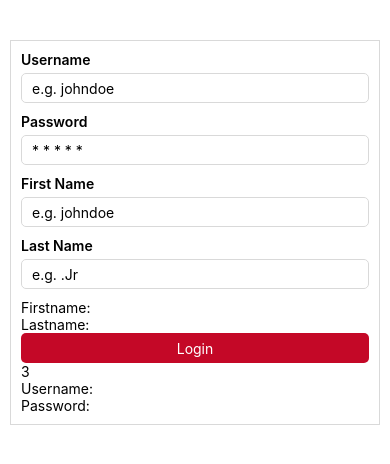
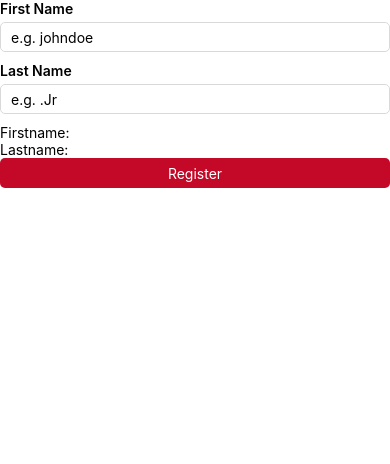
Before and after one commit to albertusatria/reactnative-formregisminimal, a React Native app: screen / in a window 390 px wide. Shown: the top 464 px of the page. Built offline with nearby package versions, Linux system fonts and the light colour scheme.

Commit message:
create button component & use destructure format

```diff
--- a/src/App.js
+++ b/src/App.js
@@ -18,55 +18,16 @@ import {
 } from 'react-native';
 import stylesLogin from '../src/asset/style';
 import FirstLast from './component/FirstLast';
+import ButtonCustom from './component/ButtonCustom';
 
 const App = () => {
-  const [total, setTotal] = useState(0);
-  const [username, setUsername] = useState('');
-  const [password, setPassword] = useState('');
-
-  // kalo ada perubahan state ditangkep sama useEffect()
-  // ga bisa dipake di class Component
-  useEffect(() => {
-    setTotal(3);
-  }, []);
   return (
     <View>
       <SafeAreaView>
         <View>
           <ScrollView>
-            <View style={stylesLogin.wrapper}>
-              <View style={stylesLogin.fieldControl}>
-                <Text style={stylesLogin.label}>Username</Text>
-                <TextInput
-                  style={stylesLogin.input}
-                  placeholder="e.g. johndoe"
-                  onChangeText={(text) => setUsername(text)}
-                />
-              </View>
-              <View style={stylesLogin.fieldControl}>
-                <Text style={stylesLogin.label}>Password</Text>
-                <TextInput
-                  style={stylesLogin.input}
-                  placeholder="* * * * *"
-                  autoCompleteType="off"
-                  secureTextEntry
-                  onChangeText={(text) => setPassword(text)}
-                />
-              </View>
-              <FirstLast />
-              <View>
-                <TouchableOpacity style={stylesLogin.btnSubmit}>
-                  <Text
-                    style={stylesLogin.btnText}
-                    onPress={() => Alert.alert('Login!')}>
-                    Login
-                  </Text>
-                </TouchableOpacity>
-              </View>
-              <Text>{total}</Text>
-              <Text>Username: {username}</Text>
-              <Text>Password: {password}</Text>
-            </View>
+            <FirstLast />
+            <ButtonCustom type="Register" />
           </ScrollView>
         </View>
       </SafeAreaView>
--- /dev/null
+++ b/src/component/ButtonCustom/index.js
@@ -0,0 +1,24 @@
+/**
+ * Sample React Native App
+ * https://github.com/facebook/react-native
+ *
+ * @format
+ * @flow strict-local
+ */
+
+import React, {useState} from 'react';
+import {TouchableOpacity, Text} from 'react-native';
+import stylesLogin from '../../asset/style';
+
+const ButtonCustom = ({type}) => {
+  return [
+    <TouchableOpacity style={stylesLogin.btnSubmit}>
+      <Text style={stylesLogin.btnText} onPress={() => Alert.alert('Login!')}>
+        {type}
+      </Text>
+    </TouchableOpacity>,
+    ,
+  ];
+};
+
+export default ButtonCustom;
```
